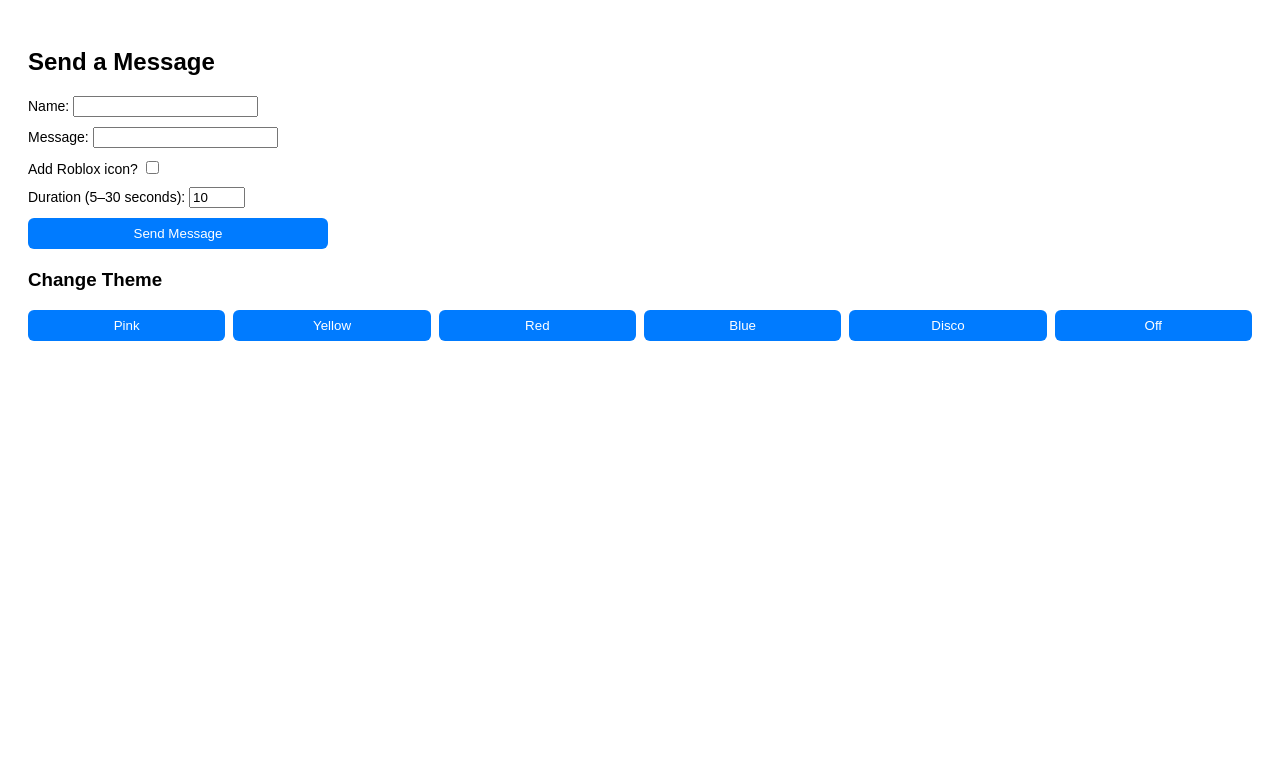
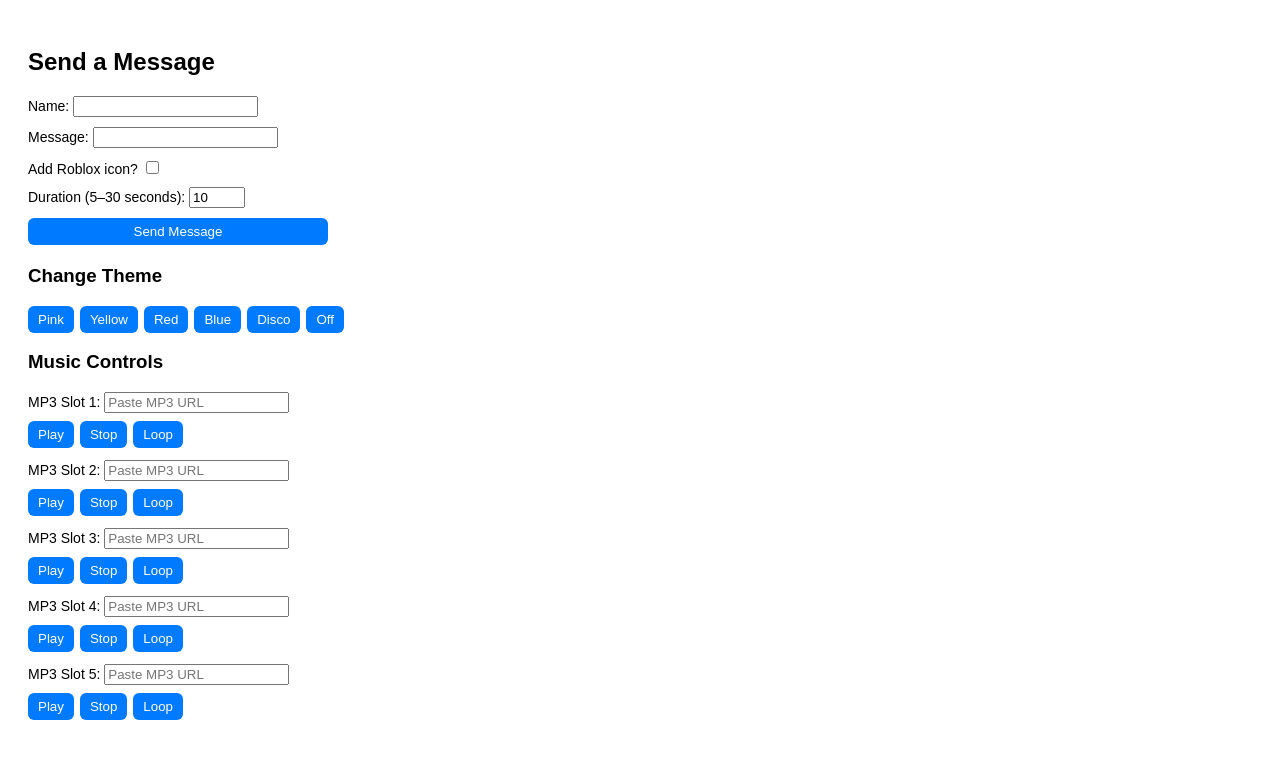
Before and after one commit to zezo20234/ADMIN, a plain HTML site: page index.html in a window 1280 px wide. Drawn offline with Linux system fonts and the light colour scheme.

Commit message:
Update index.html

```diff
--- a/index.html
+++ b/index.html
@@ -7,10 +7,10 @@
     body { font-family: Arial, sans-serif; padding: 20px; }
     form { display: grid; gap: 10px; max-width: 300px; margin-bottom:20px; }
     label { font-size: 14px; }
-    button { padding: 8px; border: none; border-radius: 6px; background: #007bff; color: white; cursor: pointer; }
+    button { padding: 6px 10px; border: none; border-radius: 6px; background: #007bff; color: white; cursor: pointer; }
     button:hover { opacity: 0.8; }
-    .theme-buttons { display:flex; gap:8px; flex-wrap:wrap; }
-    .theme-buttons button { flex:1; }
+    .theme-buttons, .music-controls { display:flex; gap:6px; flex-wrap:wrap; margin:8px 0; }
+    .music-slot { margin-bottom:12px; }
   </style>
 </head>
 <body>
@@ -45,12 +45,14 @@
     <button onclick="sendTheme('off')">Off</button>
   </div>
 
+  <h3>Music Controls</h3>
+  <div id="musicSlots"></div>
+
   <!-- Firebase SDK -->
   <script src="https://www.gstatic.com/firebasejs/9.22.2/firebase-app-compat.js"></script>
   <script src="https://www.gstatic.com/firebasejs/9.22.2/firebase-database-compat.js"></script>
 
   <script>
-    // Firebase config
     const firebaseConfig = {
       apiKey: "AIzaSyAjeXycCBhYoAU-0iiC4LbSTylKrrThN8Y",
       authDomain: "sharplabubu.firebaseapp.com",
@@ -65,7 +67,7 @@
     firebase.initializeApp(firebaseConfig);
     const db = firebase.database();
 
-    // Send message
+    // send message
     document.getElementById("msgForm").addEventListener("submit", (e) => {
       e.preventDefault();
 
@@ -85,14 +87,34 @@
       };
 
       db.ref("messages").push(messageData);
-
-      alert("Message sent!");
       e.target.reset();
     });
 
-    // Send theme command
+    // theme
     function sendTheme(theme) {
       db.ref("theme").set({ mode: theme, timestamp: Date.now() });
+    }
+
+    // create 5 slots for MP3
+    const musicSlotsDiv = document.getElementById("musicSlots");
+    for (let i=1; i<=5; i++) {
+      const slot = document.createElement("div");
+      slot.className = "music-slot";
+      slot.innerHTML = `
+        <label>MP3 Slot ${i}: <input type="text" id="mp3url${i}" placeholder="Paste MP3 URL"></label>
+        <div class="music-controls">
+          <button onclick="sendMusic('play', ${i})">Play</button>
+          <button onclick="sendMusic('stop', ${i})">Stop</button>
+          <button onclick="sendMusic('loop', ${i})">Loop</button>
+        </div>
+      `;
+      musicSlotsDiv.appendChild(slot);
+    }
+
+    function sendMusic(action, slot) {
+      const url = document.getElementById("mp3url"+slot).value.trim();
+      if (!url) { alert("Please enter an MP3 URL for slot " + slot); return; }
+      db.ref("music").set({ action, url, timestamp: Date.now() });
     }
   </script>
 </body>
```
